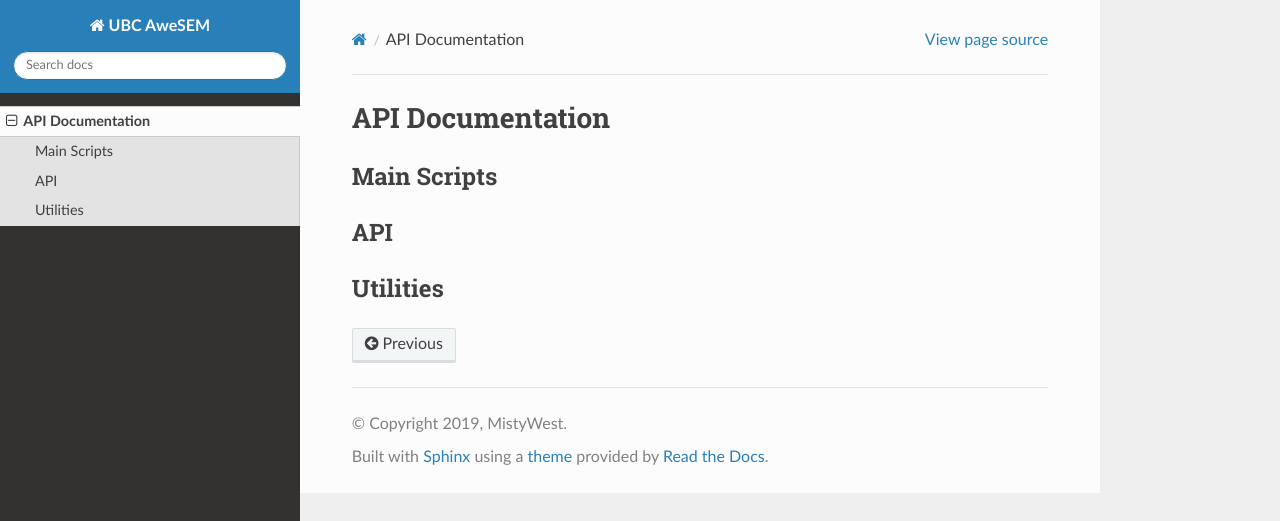
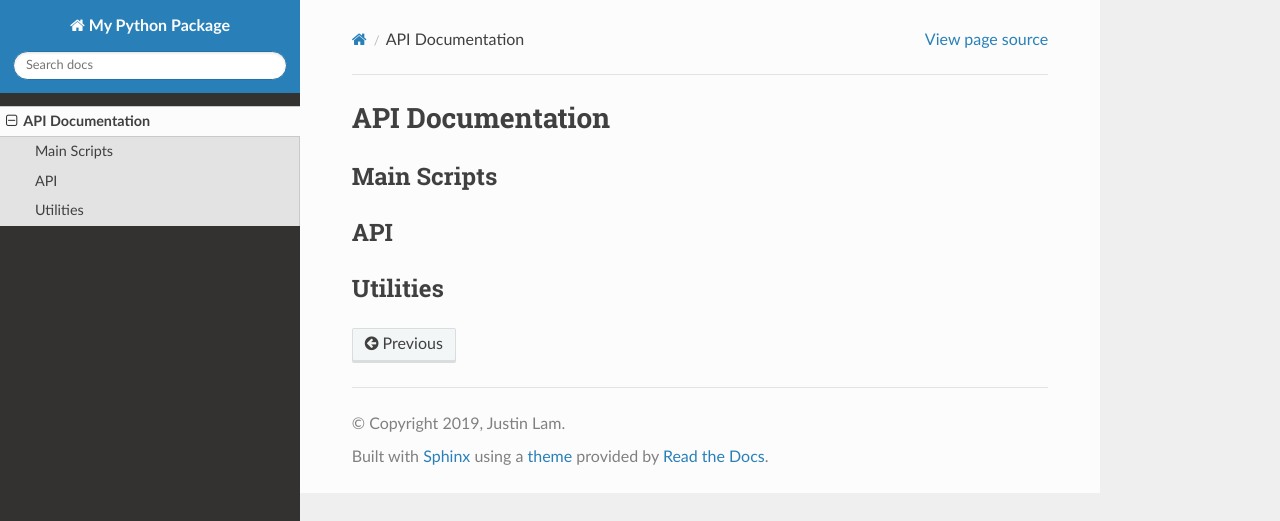
Before and after one commit to justinmklam/cookiecutter-python-package, a Sphinx documentation site: the page built from docs/api_documentation.rst, in a window 1280 px wide. Shown: the top 521 px of the page. Built offline with Sphinx 7.4.7 and the Read the Docs theme 2.0.0, drawn with Linux system fonts in a browser that asks for light colours; pages that are not in the unit, such as notebooks, are missing from menus.

Commit message:
Update conf

```diff
--- a/docs/conf.py
+++ b/docs/conf.py
@@ -18,9 +18,11 @@
 
 # -- Project information -----------------------------------------------------
 
-project = 'UBC AweSEM'
-copyright = '2019, MistyWest'
-author = 'MistyWest'
+from datetime import datetime
+
+project = 'My Python Package'
+copyright = '%s, Justin Lam' % (datetime.now().year)
+author = 'Justin Lam'
 
 # The full version, including alpha/beta/rc tags
 release = 'v1.0.0'
```
